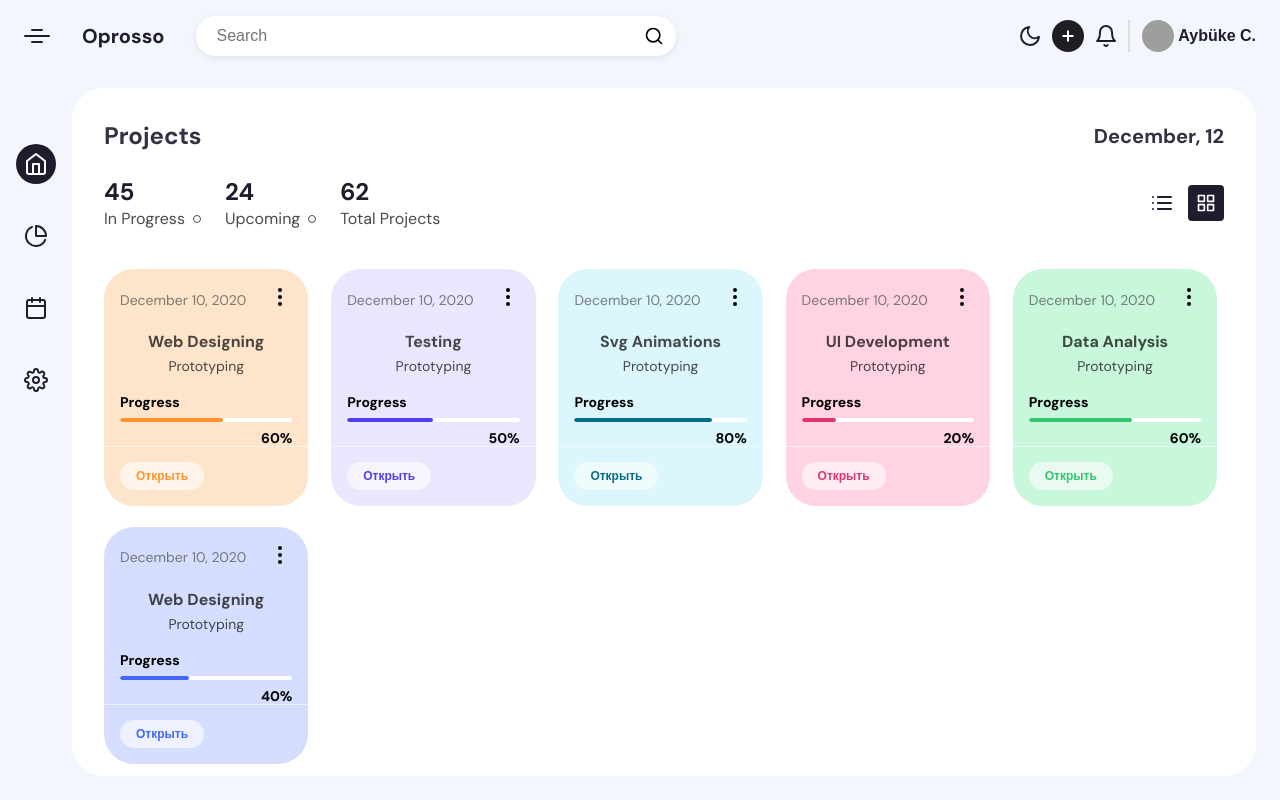
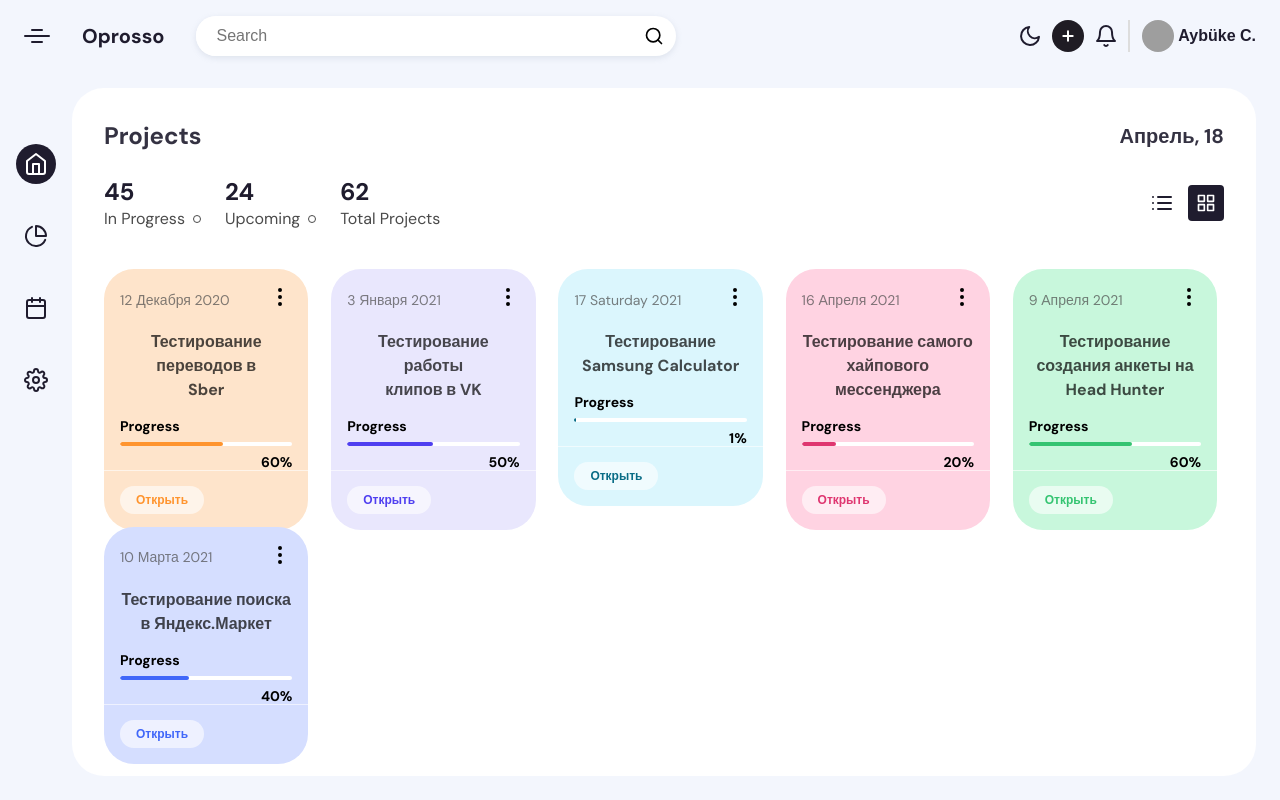
Before and after one commit to BorisTab/hack_genesis_oprosso_web, a Django app: template api/templates/frontend/index.html in a window 1280 px wide. Run offline with Django 3.2, Linux system fonts and the light colour scheme; the template is opened without the code that fills it, so the values that code supplies are empty; data comes from the database, SQL or seed files in the repository; some libraries are stand-ins or nearby versions; some web fonts are replaced; grey boxes are pictures that could not be loaded.

Commit message:
add info to cards

```diff
--- a/api/static/css/main.css
+++ b/api/static/css/main.css
@@ -873,7 +873,7 @@ input[type=number] {
 	background-color: #dbf6fd;
 	color: #1f1c2e;
     display: none;
-    /* height: 300px; */
+    height: 800px;
     left:55%;
     margin-left: -25%;
     margin-top: -150px;
@@ -885,8 +885,14 @@ input[type=number] {
 	padding: 32px 32px 0  32px;
 }
 
+.app-video {
+	width: 100%;
+	display: flex;
+	justify-content: center;
+}
+
 .app-video, #player {
-	width: 100%;
+	height: 500px;
 	/* height: 315px; */
 	z-index: 1000;
 	/* background-color: black; */
@@ -896,3 +902,9 @@ input[type=number] {
 .task-description {
 	margin-bottom: 30px;
 }
+
+.card-info-inner {
+	width: 100%;
+	height: 100%;
+	overflow-y: scroll;
+}
--- a/api/static/js/main.js
+++ b/api/static/js/main.js
@@ -46,13 +46,55 @@ document.addEventListener('DOMContentLoaded', function () {
   });
 
   $('.card-3-button').on('click',
-          function () {
-              $('.overlay,.card-info').show();
-          }
+    function () {
+      $('.overlay,.card-info').show();
+    }
   );
 
   $('.overlay,.close').on('click',function(){
     $('.overlay,.card-info').hide();
+  });
+
+  $('.submit-button').on('click', () => {
+    let form = {
+      name: $('.task-name-input').val(),
+      description: $('.task-description-input-field').val(),
+      num_of_people: parseInt($('.people-num-input').val(), 10),
+      file_ref: $('.file-ref-input').val()
+    };
+
+
+    console.log(form);
+
+    fetch('/api/add/', {
+      method: 'post',
+      body: JSON.stringify(form)
+    });
+  });
+
 });
 
+fetch('/api/6/')
+.then((response) => {
+  if (response.status !== 200) {
+    console.log("Ничего. Status: " + response.status);
+    return;
+  }
+
+  response.json().then((data) => {
+    console.log(data);
+
+    let perc = data.cur_people / data.num_of_people * 100;
+    console.log(perc);
+
+    $('.card-3-date').text(data.date);
+    $('.card-3-name').text(data.name);
+    $('.task-name').text(data.name);
+    $('.task-description').html(data.description.replace(/\n/g, "<br />"));
+    $('.card-3-progress').text(perc + '%');
+    $('.card-3-box-progress').css("width", perc + '%');
+  });
+})
+.catch((error) => {
+  console.log("Fetch error: -S", error);
 });
--- a/api/templates/frontend/index.html
+++ b/api/templates/frontend/index.html
@@ -30,13 +30,13 @@
     <span class="close"><i class="fas fa-times-circle"></i></span>
     <h3>Добавить задачу</h3>
     <div class="form-field">
-      <input class="search-input" type="text" placeholder="Название задачи">
+      <input class="search-input task-name-input" type="text" placeholder="Название задачи">
     </div>
     <div class="form-field task-description-input">
-      <textarea class="search-input" placeholder="Описание задачи"></textarea>
+      <textarea class="search-input task-description-input-field" placeholder="Описание задачи"></textarea>
     </div>
     <div class="form-field">
-      <input class="search-input" type="number" placeholder="Требуемое количество участников">
+      <input class="search-input people-num-input" type="number" placeholder="Требуемое количество участников">
     </div>
     <div class="form-field">
       <!-- <input class="search-input" type="file"> -->
@@ -47,12 +47,13 @@
       </label>
     </div>
     <div class="form-field">
-      <input class="search-input" type="text" placeholder="Или сслыка на скачивание файла">
+      <input class="search-input file-ref-input" type="text" placeholder="Или сслыка на скачивание файла">
     </div>
     <div class="submit-button form-field">Отправить</div>
   </div>
 
   <div class="card-info">
+    <div class="card-info-inner">
       <span class="close"><i class="fas fa-times-circle"></i></span>
       <h3 class="task-name">Название задачи</h3>
       <p class="task-description">
@@ -66,7 +67,8 @@
 
       <h3>Запись экрана</h3>
       <div class="app-video">
-      <video src="../static/video.mp4" id="player" controls></video>
+        <video src="/static/videos/output.mp4" id="player" controls></video>
+      </div>
     </div>
   </div>
 
@@ -142,7 +144,7 @@
       <div class="projects-section">
         <div class="projects-section-header">
           <p>Projects</p>
-          <p class="time">December, 12</p>
+          <p class="time">Апрель, 18</p>
         </div>
         <div class="projects-section-line">
           <div class="projects-status">
@@ -182,7 +184,7 @@
           <div class="project-box-wrapper">
             <div class="project-box" style="background-color: #fee4cb;">
               <div class="project-box-header">
-                <span>December 10, 2020</span>
+                <span>12 Декабря 2020</span>
                 <div class="more-wrapper">
                   <button class="project-btn-more">
                     <svg xmlns="http://www.w3.org/2000/svg" width="24" height="24" viewBox="0 0 24 24" fill="none" stroke="currentColor" stroke-width="2" stroke-linecap="round" stroke-linejoin="round" class="feather feather-more-vertical">
@@ -193,8 +195,8 @@
             </div>
           </div>
           <div class="project-box-content-header">
-            <p class="box-content-header">Web Designing</p>
-            <p class="box-content-subheader">Prototyping</p>
+            <p class="box-content-header">Тестирование переводов в<br> Sber</p>
+            <!-- <p class="box-content-subheader">Prototyping</p> -->
           </div>
           <div class="box-progress-wrapper">
             <p class="box-progress-header">Progress</p>
@@ -213,7 +215,7 @@
       <div class="project-box-wrapper">
         <div class="project-box" style="background-color: #e9e7fd;">
           <div class="project-box-header">
-            <span>December 10, 2020</span>
+            <span>3 Января 2021</span>
             <div class="more-wrapper">
               <button class="project-btn-more">
                 <svg xmlns="http://www.w3.org/2000/svg" width="24" height="24" viewBox="0 0 24 24" fill="none" stroke="currentColor" stroke-width="2" stroke-linecap="round" stroke-linejoin="round" class="feather feather-more-vertical">
@@ -224,8 +226,8 @@
             </div>
           </div>
           <div class="project-box-content-header">
-            <p class="box-content-header">Testing</p>
-            <p class="box-content-subheader">Prototyping</p>
+            <p class="box-content-header">Тестирование работы <br>клипов в VK</p>
+            <!-- <p class="box-content-subheader">Prototyping</p> -->
           </div>
           <div class="box-progress-wrapper">
             <p class="box-progress-header">Progress</p>
@@ -242,9 +244,9 @@
         </div>
       </div>
       <div class="project-box-wrapper">
-        <div class="project-box card-2">
+        <div class="project-box card-3">
           <div class="project-box-header">
-            <span>December 10, 2020</span>
+            <span class="card-3-date">December 10, 2020</span>
             <div class="more-wrapper">
               <button class="project-btn-more">
                 <svg xmlns="http://www.w3.org/2000/svg" width="24" height="24" viewBox="0 0 24 24" fill="none" stroke="currentColor" stroke-width="2" stroke-linecap="round" stroke-linejoin="round" class="feather feather-more-vertical">
@@ -255,15 +257,15 @@
             </div>
           </div>
           <div class="project-box-content-header">
-            <p class="box-content-header">Svg Animations</p>
-            <p class="box-content-subheader">Prototyping</p>
+            <p class="box-content-header card-3-name">Тестирование самого хайпового мессенджера</p>
+            <!-- <p class="box-content-subheader">Prototyping</p> -->
           </div>
           <div class="box-progress-wrapper">
             <p class="box-progress-header">Progress</p>
             <div class="box-progress-bar">
-              <span class="box-progress" style="width: 80%; background-color: #096c86"></span>
+              <span class="box-progress card-3-box-progress" style="width: 80%; background-color: #096c86"></span>
             </div>
-            <p class="box-progress-percentage">80%</p>
+            <p class="box-progress-percentage card-3-progress">80%</p>
           </div>
           <div class="project-box-footer">
             <div class="days-left card-3-button" style="color: #096c86;">
@@ -278,7 +280,7 @@
       <div class="project-box-wrapper">
         <div class="project-box" style="background-color: #ffd3e2;">
           <div class="project-box-header">
-            <span>December 10, 2020</span>
+            <span>16 Апреля 2021</span>
             <div class="more-wrapper">
               <button class="project-btn-more">
                 <svg xmlns="http://www.w3.org/2000/svg" width="24" height="24" viewBox="0 0 24 24" fill="none" stroke="currentColor" stroke-width="2" stroke-linecap="round" stroke-linejoin="round" class="feather feather-more-vertical">
@@ -289,8 +291,8 @@
             </div>
           </div>
           <div class="project-box-content-header">
-            <p class="box-content-header">UI Development</p>
-            <p class="box-content-subheader">Prototyping</p>
+            <p class="box-content-header">Тестирование самого хайпового мессенджера</p>
+            <!-- <p class="box-content-subheader">Prototyping</p> -->
           </div>
           <div class="box-progress-wrapper">
             <p class="box-progress-header">Progress</p>
@@ -309,7 +311,7 @@
       <div class="project-box-wrapper">
         <div class="project-box" style="background-color: #c8f7dc;">
           <div class="project-box-header">
-            <span>December 10, 2020</span>
+            <span>9 Апреля 2021</span>
             <div class="more-wrapper">
               <button class="project-btn-more">
                 <svg xmlns="http://www.w3.org/2000/svg" width="24" height="24" viewBox="0 0 24 24" fill="none" stroke="currentColor" stroke-width="2" stroke-linecap="round" stroke-linejoin="round" class="feather feather-more-vertical">
@@ -320,8 +322,8 @@
             </div>
           </div>
           <div class="project-box-content-header">
-            <p class="box-content-header">Data Analysis</p>
-            <p class="box-content-subheader">Prototyping</p>
+            <p class="box-content-header">Тестирование создания анкеты на Head Hunter</p>
+            <!-- <p class="box-content-subheader">Prototyping</p> -->
           </div>
           <div class="box-progress-wrapper">
             <p class="box-progress-header">Progress</p>
@@ -340,7 +342,7 @@
       <div class="project-box-wrapper">
         <div class="project-box" style="background-color: #d5deff;">
           <div class="project-box-header">
-            <span>December 10, 2020</span>
+            <span>10 Марта 2021</span>
             <div class="more-wrapper">
               <button class="project-btn-more">
                 <svg xmlns="http://www.w3.org/2000/svg" width="24" height="24" viewBox="0 0 24 24" fill="none" stroke="currentColor" stroke-width="2" stroke-linecap="round" stroke-linejoin="round" class="feather feather-more-vertical">
@@ -351,8 +353,8 @@
             </div>
           </div>
           <div class="project-box-content-header">
-            <p class="box-content-header">Web Designing</p>
-            <p class="box-content-subheader">Prototyping</p>
+            <p class="box-content-header">Тестирование поиска в Яндекс.Маркет</p>
+            <!-- <p class="box-content-subheader">Prototyping</p> -->
           </div>
           <div class="box-progress-wrapper">
             <p class="box-progress-header">Progress</p>
```
Lines whose indentation alone changed are shown as unchanged.
